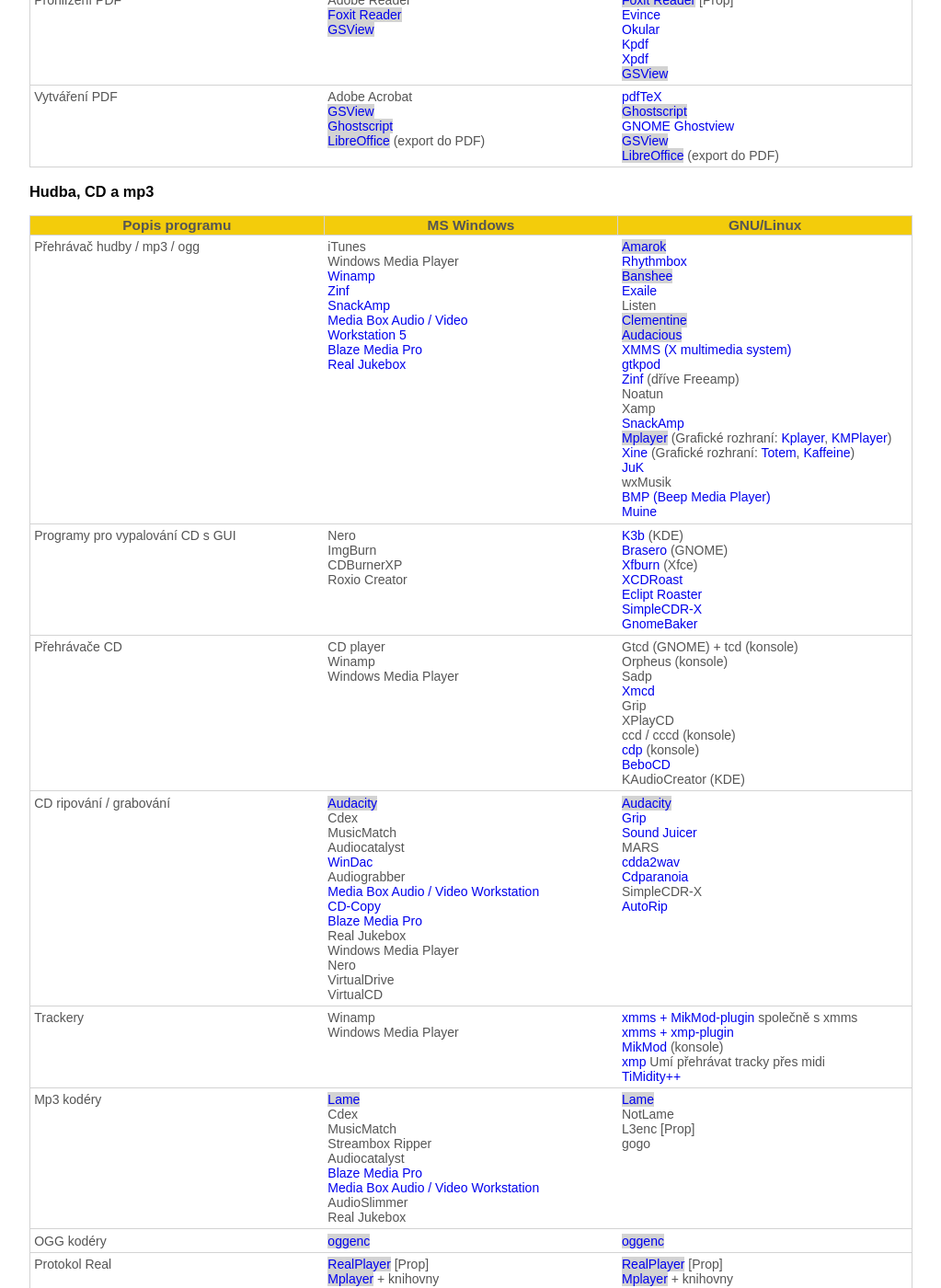
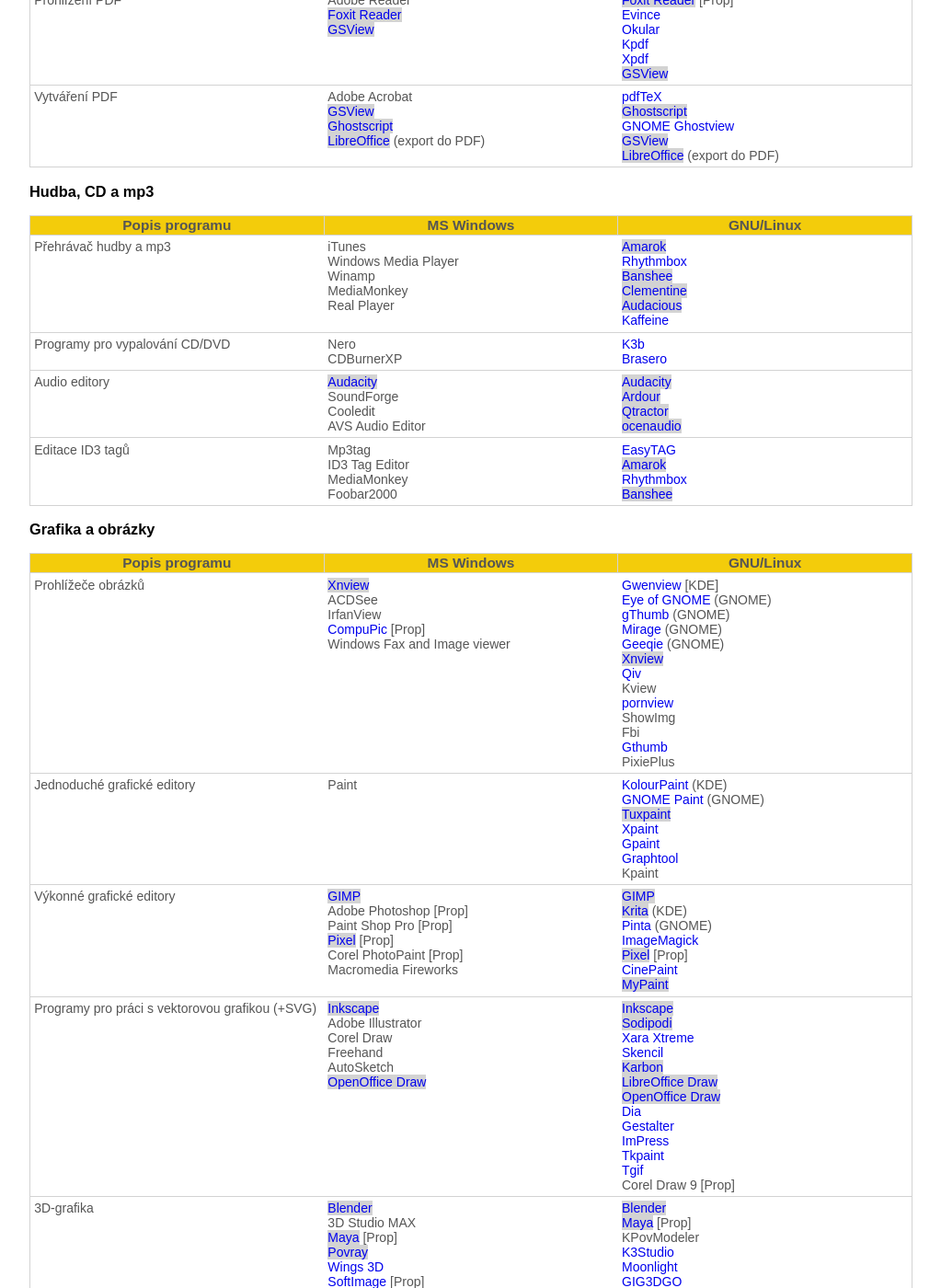
Before and after one commit to MikkCZ/plc, a Jekyll site: the page built from _pages/ekvivalenty.md, in a window 1280 px wide and 1400 px high, scrolled down 3258 px. Shown: the whole window at 92% size, without its empty margins (128-1151 px from the left). Built offline with Jekyll 4.4.1, drawn with Linux system fonts in a browser that asks for light colours; some of the changed text lies outside the part shown.

Commit message:
Ekvivalenty - Hudba, #4

```diff
--- a/_pages/ekvivalenty.md
+++ b/_pages/ekvivalenty.md
@@ -102,22 +102,10 @@
 
 | Popis programu | MS Windows | GNU/Linux |
 | --- |
-| Přehrávač hudby / mp3 / ogg | iTunes <br> Windows Media Player <br> [Winamp](http://www.winamp.com/) <br> [Zinf](http://www.zinf.org/) <br> [SnackAmp](http://snackamp.sourceforge.net/) <br> [Media Box Audio / Video](http://www.e-soft.co.uk/) <br> [Workstation 5](http://www.e-soft.co.uk/) <br> [Blaze Media Pro](http://www.blazemp.com/) <br> [Real Jukebox](http://www.real.com/) <br> | [Amarok](http://amarok.kde.org/){:.mp} <br> [Rhythmbox](https://wiki.gnome.org/Apps/Rhythmbox) <br> [Banshee](http://banshee.fm/){:.mp} <br> [Exaile](http://www.exaile.org/) <br> Listen <br> [Clementine](http://www.clementine-player.org/){:.mp} <br> [Audacious](http://audacious-media-player.org/){:.mp} <br> [XMMS (X multimedia system)](http://www.xmms.org/) <br> [gtkpod](http://www.gtkpod.org/) <br> [Zinf](http://www.zinf.org/) (dříve Freeamp) <br> Noatun <br> Xamp <br> [SnackAmp](http://snackamp.sourceforge.net/) <br> [Mplayer](http://www.mplayerhq.hu/){:.mp} (Grafické rozhraní: [Kplayer](http://kplayer.sourceforge.net/), [KMPlayer](http://kmplayer.kde.org/)) <br> [Xine](http://xine.sourceforge.net/) (Grafické rozhraní: [Totem](https://wiki.gnome.org/Apps/Totem/), [Kaffeine](https://www.kde.org/applications/multimedia/kaffeine/)) <br> [JuK](http://ktown.kde.org/~wheeler/juk.html) <br> wxMusik <br> [BMP (Beep Media Player)](http://sourceforge.net/projects/beepmp/) <br> [Muine](http://muine.gooeylinux.org/) |
-| Programy pro vypalování CD s GUI | Nero <br> ImgBurn <br> CDBurnerXP <br> Roxio Creator<br> | [K3b](http://www.k3b.org/) (KDE) <br> [Brasero](https://wiki.gnome.org/Apps/Brasero) (GNOME) <br> [Xfburn](http://goodies.xfce.org/projects/applications/xfburn) (Xfce) <br> [XCDRoast](http://www.xcdroast.org/) <br> [Eclipt Roaster](http://sourceforge.net/projects/eroaster/) <br> [SimpleCDR-X](http://sourceforge.net/projects/simplecdrx/) <br> [GnomeBaker](http://gnomebaker.sourceforge.net/) <br> |
-| Přehrávače CD | CD player <br> Winamp <br> Windows Media Player<br> | Gtcd (GNOME) + tcd (konsole) <br> Orpheus (konsole) <br> Sadp <br> [Xmcd](http://www.amb.org/Xmcd/) <br> Grip <br> XPlayCD <br> ccd / cccd (konsole) <br> [cdp](http://cdp.sourceforge.net/) (konsole) <br> [BeboCD](http://bebocd.sourceforge.net/) <br> KAudioCreator (KDE) |
-| CD ripování / grabování | [Audacity](http://web.audacityteam.org/){:.mp} <br> Cdex <br> MusicMatch <br> Audiocatalyst <br> [WinDac](http://www.windac.de/) <br> Audiograbber <br> [Media Box Audio / Video Workstation](http://www.e-soft.co.uk/) <br> [CD-Copy](http://www.cdcopy.sk/) <br> [Blaze Media Pro](http://www.blazemp.com/) <br> Real Jukebox <br> Windows Media Player <br> Nero <br> VirtualDrive <br> VirtualCD<br> | [Audacity](http://web.audacityteam.org/){:.mp} <br> [Grip](http://sourceforge.net/projects/grip/) <br> [Sound Juicer](https://wiki.gnome.org/Apps/SoundJuicer) <br> MARS <br> [cdda2wav](http://www.cdda2wav.de/) <br> [Cdparanoia](http://www.xiph.org/paranoia) <br> SimpleCDR-X <br> [AutoRip](http://sourceforge.net/projects/autorip/) <br> |
-| Trackery | Winamp <br> Windows Media Player<br> | [xmms + MikMod-plugin](http://www.multimania.com/miodrag/mikmod) společně s xmms <br> [xmms + xmp-plugin](http://xmp.sourceforge.net/) <br> [MikMod](http://mikmod.raphnet.net/) (konsole) <br> [xmp](http://xmp.sourceforge.net/) Umí přehrávat tracky přes midi <br> [TiMidity++](http://timidity.sourceforge.net/) |
-| Mp3 kodéry | [Lame](http://lame.sourceforge.net/){:.mp} <br> Cdex <br> MusicMatch <br> Streambox Ripper <br> Audiocatalyst <br> [Blaze Media Pro](http://www.blazemp.com/) <br> [Media Box Audio / Video Workstation](http://www.e-soft.co.uk/) <br> AudioSlimmer <br> Real Jukebox | [Lame](http://lame.sourceforge.net/){:.mp} <br> NotLame <br> L3enc [Prop] <br> gogo |
-| OGG kodéry | [oggenc](http://www.vorbis.com/){:.mp} | [oggenc](http://www.vorbis.com/){:.mp} |
-| Protokol Real | [RealPlayer](http://www.real.com/){:.mp} [Prop] <br> [Mplayer](http://www.mplayerhq.hu/){:.mp} + knihovny | [RealPlayer](http://forms.real.com/real/player/unix/unix.html){:.mp} [Prop] <br> [Mplayer](http://www.mplayerhq.hu/){:.mp} + knihovny <br> [ReMedial](http://freshmeat.net/redir/remedial/35332/url_homepage/remedial) |
-| Radio | VC Radio <br> FMRadio <br> Digband Radio <br> Radiator | [xradio](http://xradio.sf.net/) <br> cRadio <br> Xmradio <br> RDJ <br> [RadioActive](http://cactus.rulez.org/projects/radioactive/) <br> [XMMS-FMRadio](http://silicone.free.fr/xmms-FMRadio/) <br> [Gqradio](http://gqmpeg.sourceforge.net/radio.html) <br> Qtradio |
-| Audio editory | [Audacity](http://web.audacityteam.org/){:.mp} <br> SoundForge <br> Cooledit<br> | [Audacity](http://web.audacityteam.org/){:.mp} <br> [Glame](http://glame.sourceforge.net/en/index.var) <br> [Rezound](http://rezound.sf.net/) <br> [Sweep](http://sweep.sf.net/) <br> Sox <br> [GNUSound](http://www.gnu.org/software/gnusound/) <br> [Ecasound](http://ecasound.seul.org/) <br> SoundStudio <br> [mhWaveEdit](http://freshmeat.net/projects/mhwaveedit/) |
-| Sound trackery | Fasttracker <br> ImpulseTracker | [Soundtracker](http://soundtracker.org/) <br> [Insotracker](http://sourceforge.net/projects/insotracker/) <br> [CheeseTracker](http://cheesetracker.sourceforge.net/) |
-| Software pro anotování hudby | [Finale](http://www.finalemusic.com/) <br> [Sibelius](http://www.sibelius.com/products/sibelius/) <br> | [LilyPond](http://lilypond.org/stable/) <br> Noteedit <br> [MuX2d](http://mux2d.sourceforge.net/) |
-| Midi-sequencer <br> Cakewalk | [RoseGarden](http://www.rosegardenmusic.com/) <br> [Brahms](http://brahms.sourceforge.net/) <br> [Anthem](http://anthem.sourceforge.net/) <br> Melys <br> [MidiMountain](http://www.midimountain.com/) |
-| Vytváření hudby | Cakewalk <br> FruityLoops | [RoseGarden](http://www.rosegardenmusic.com/) <br> [Ardour](http://ardour.org/) <br> [LMMS](https://lmms.io/) <br> [ProTux](http://protux.sourceforge.net/) |
-| Synthesizery | [Csound](http://www.csounds.com/) <br> Virtual waves<br> | [Csound](http://www.csounds.com/) <br> [FluidSynth](http://www.fluidsynth.org/) <br> Arts Builder (???) <br> [Hydrogen](http://www.hydrogen-music.org/) |
-| Editory ID3-Tagů | [Mp3tag](http://mp3tag.de/) | [EasyTAG](https://wiki.gnome.org/Apps/EasyTAG) <br> Cantus <br> [id3tool](http://nekohako.xware.cx/id3tool/) (konsole) <br> id3ed (konsole) <br> [id3edit](http://id3edit.sourceforge.net/) (konsole) |
+| Přehrávač hudby a mp3 | iTunes <br> Windows Media Player <br> Winamp <br> MediaMonkey <br> Real Player | [Amarok](https://amarok.kde.org/){:.mp} <br> [Rhythmbox](https://wiki.gnome.org/Apps/Rhythmbox) <br> [Banshee](http://banshee.fm/){:.mp} <br> [Clementine](https://www.clementine-player.org/){:.mp} <br> [Audacious](https://audacious-media-player.org/){:.mp}     <br> [Kaffeine](https://www.kde.org/applications/multimedia/kaffeine/) |
+| Programy pro vypalování CD/DVD | Nero <br> CDBurnerXP | [K3b](https://userbase.kde.org/K3b) <br> [Brasero](https://wiki.gnome.org/Apps/Brasero) |
+| Audio editory | [Audacity](https://www.audacityteam.org/){:.mp} <br> SoundForge <br> Cooledit <br> AVS Audio Editor | [Audacity](https://www.audacityteam.org/){:.mp} <br> [Ardour](https://ardour.org/){:.mp} <br> [Qtractor](https://qtractor.sourceforge.io/){:.mp} <br> [ocenaudio](https://www.ocenaudio.com/){:.mp} |
+| Editace ID3 tagů | Mp3tag <br> ID3 Tag Editor <br> MediaMonkey <br> Foobar2000 | [EasyTAG](https://wiki.gnome.org/Apps/EasyTAG) <br> [Amarok](https://amarok.kde.org/){:.mp} <br> [Rhythmbox](https://wiki.gnome.org/Apps/Rhythmbox) <br> [Banshee](http://banshee.fm/){:.mp} |
 
 ### Grafika a obrázky
 {:#grafika}
```
